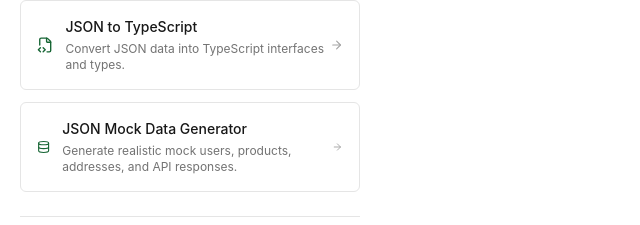
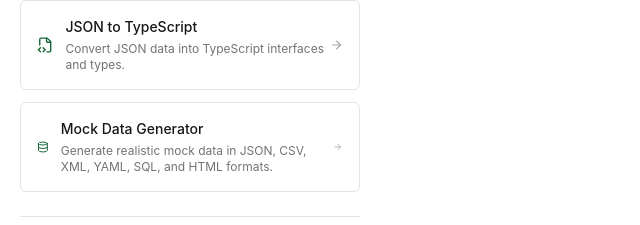
Before and after one commit to md-faizanahmad/devtool-kit, a React (Vite) app: page /#/ in a window 1280 px wide. Shown: the part 1505-1730 px from the top of the page, without its empty margins (0-640 px from the left). Built offline with nearby package versions, Linux system fonts and the light colour scheme.

Commit message:
feat(mock-data): update generator route and description

```diff
--- a/src/components/layout/HomePage.tsx
+++ b/src/components/layout/HomePage.tsx
@@ -121,9 +121,9 @@ const tools: Tool[] = [
     icon: FileCode2,
   },
   {
-    title: 'JSON Mock Data Generator',
+    title: 'Mock Data Generator',
     description:
-      'Generate realistic mock users, products, addresses, and API responses.',
+      'Generate realistic mock data in JSON, CSV, XML, YAML, SQL, and HTML formats.',
     path: '/json-mock-data-generator',
     icon: Database,
   },
```
